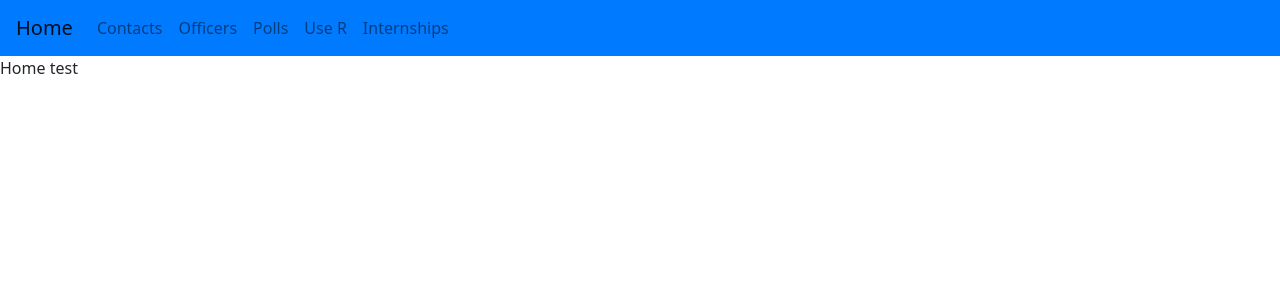
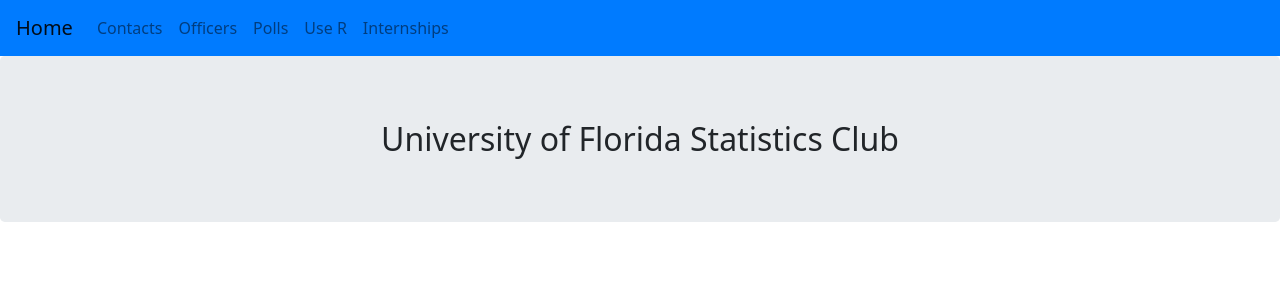
Before and after one commit to UFStatsSiteOrg/UFStatsSiteOrg, a React (Create React App) app in the folder react-app/: page / in a window 1280 px wide. Shown: the top 300 px of the page. Built offline with nearby package versions, Linux system fonts and the light colour scheme.

Commit message:
Create header for homepage

```diff
--- /dev/null
+++ b/react-app/src/components/home/HomePage.css
@@ -0,0 +1,4 @@
+.home-header {
+    font-size: xx-large;
+    text-align: center;
+}
--- a/react-app/src/components/home/HomePage.jsx
+++ b/react-app/src/components/home/HomePage.jsx
@@ -1,10 +1,15 @@
 import NavBar from "../NavBar";
-
+import Jumbotron from 'react-bootstrap/Jumbotron'
+import './HomePage.css'
 function HomePage() {
     return (
         <div>
+
             <NavBar />
-            Home test
+            <Jumbotron>
+                <h1 class={"home-header"}>University of Florida Statistics Club</h1>
+
+            </Jumbotron>
         </div>
     )
 }
```
